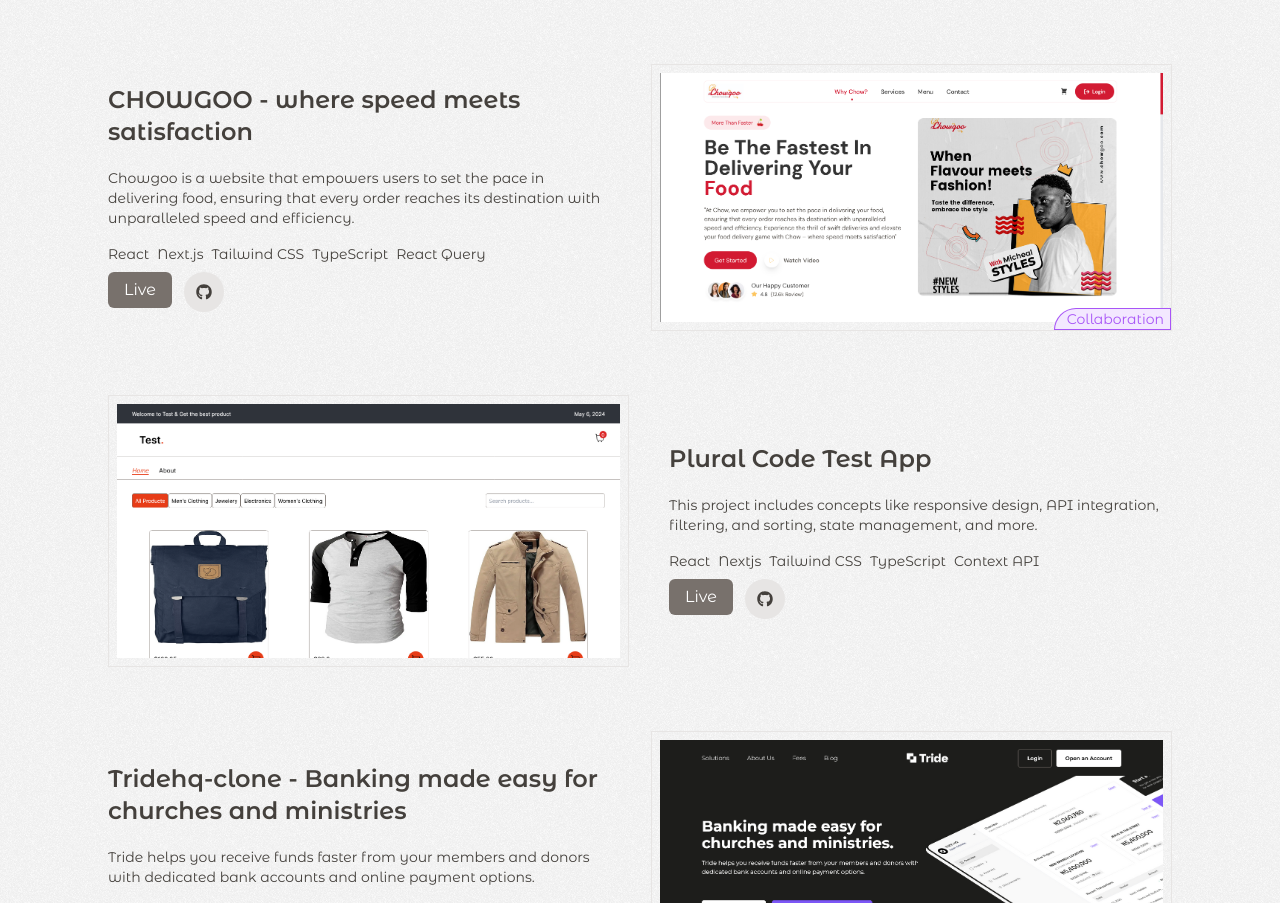
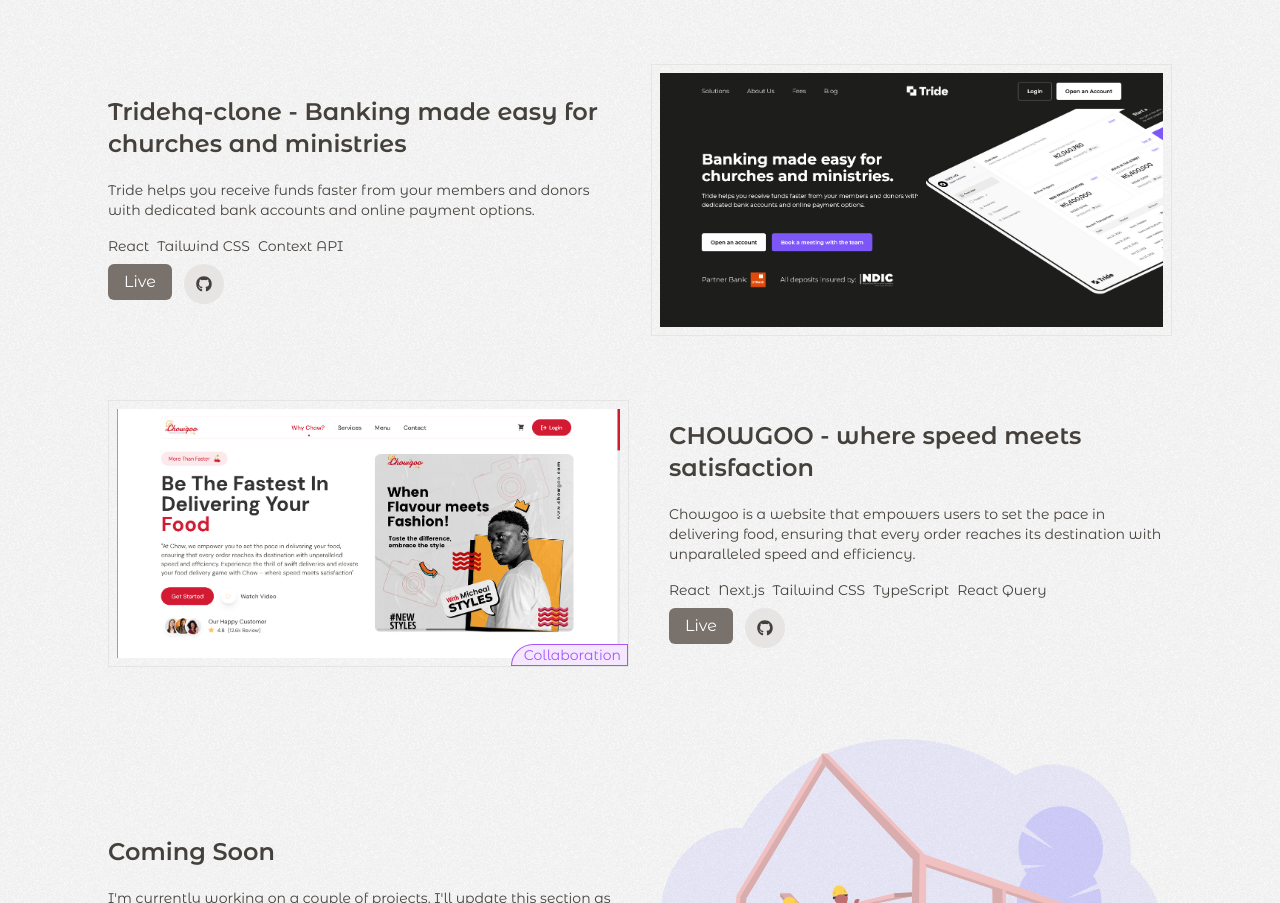
Before and after one commit to blossomobasi/blossoms-portfolio, a Next.js app: page /projects in a window 1280 px wide. Shown: the part 1897-2800 px from the top of the page. Built offline with nearby package versions, Linux system fonts and the light colour scheme.

Commit message:
Add Tridehq clone project and remove Plural Code Test Project from projects list

```diff
--- a/src/data/projects.ts
+++ b/src/data/projects.ts
@@ -78,6 +78,16 @@
 		githubLink: "https://github.com/blossomobasi/blogssom",
 	}),
 	createProject({
+		href: "https://tridehq-clone.vercel.app/",
+		src: "/images/tridehq-clone.png",
+		alt: "Tridehq clone Project",
+		title: "Tridehq-clone - Banking made easy for churches and ministries",
+		stacks: ["React", "Tailwind CSS", "Context API"],
+		content:
+			"Tride helps you receive funds faster from your members and donors with dedicated bank accounts and online payment options.",
+		githubLink: "https://github.com/blossomobasi/tridehq-clone",
+	}),
+	createProject({
 		href: "https://www.chowgoo.com/",
 		src: "/images/chowgoo.png",
 		alt: "Chowgoo Project",
@@ -89,26 +99,6 @@
 		githubLink: "https://github.com/blossomobasi/chow-frontend",
 	}),
 	createProject({
-		href: "https://pluralcode-test-app.vercel.app/",
-		src: "/images/pluralcode-test-project.png",
-		alt: "Plural Code Test Project",
-		title: "Plural Code Test App",
-		stacks: ["React", "Nextjs", "Tailwind CSS", "TypeScript", "Context API"],
-		content:
-			"This project includes concepts like responsive design, API integration, filtering, and sorting, state management, and more.",
-		githubLink: "https://github.com/blossomobasi/pluralcode-test-app",
-	}),
-	createProject({
-		href: "https://tridehq-clone.vercel.app/",
-		src: "/images/tridehq-clone.png",
-		alt: "Tridehq clone Project",
-		title: "Tridehq-clone - Banking made easy for churches and ministries",
-		stacks: ["React", "Tailwind CSS", "Context API"],
-		content:
-			"Tride helps you receive funds faster from your members and donors with dedicated bank accounts and online payment options.",
-		githubLink: "https://github.com/blossomobasi/tridehq-clone",
-	}),
-	createProject({
 		title: "Coming Soon",
 		content: "I'm currently working on a couple of projects. I'll update this section as soon as I'm done.",
 		src: "/under_construction.svg",
```
